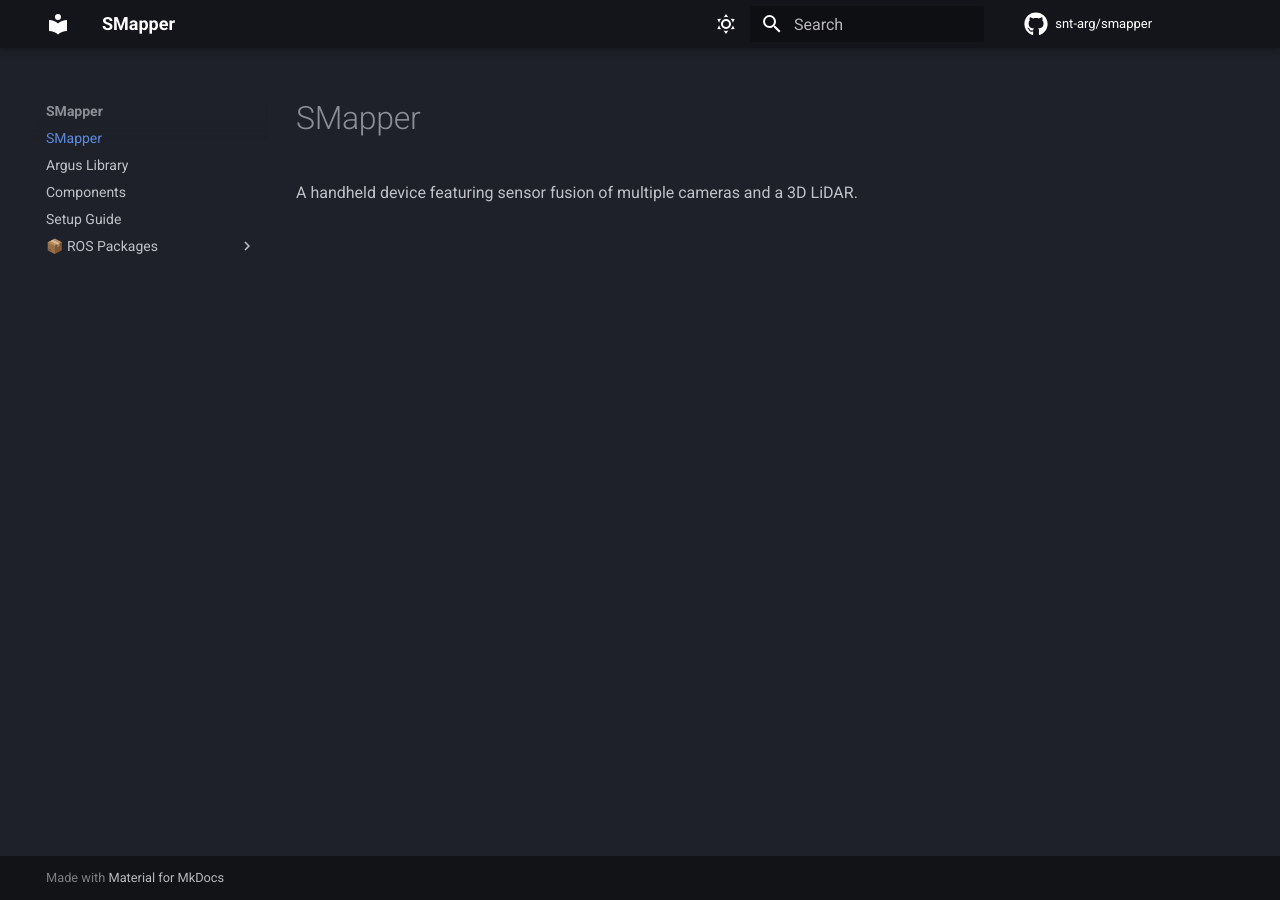
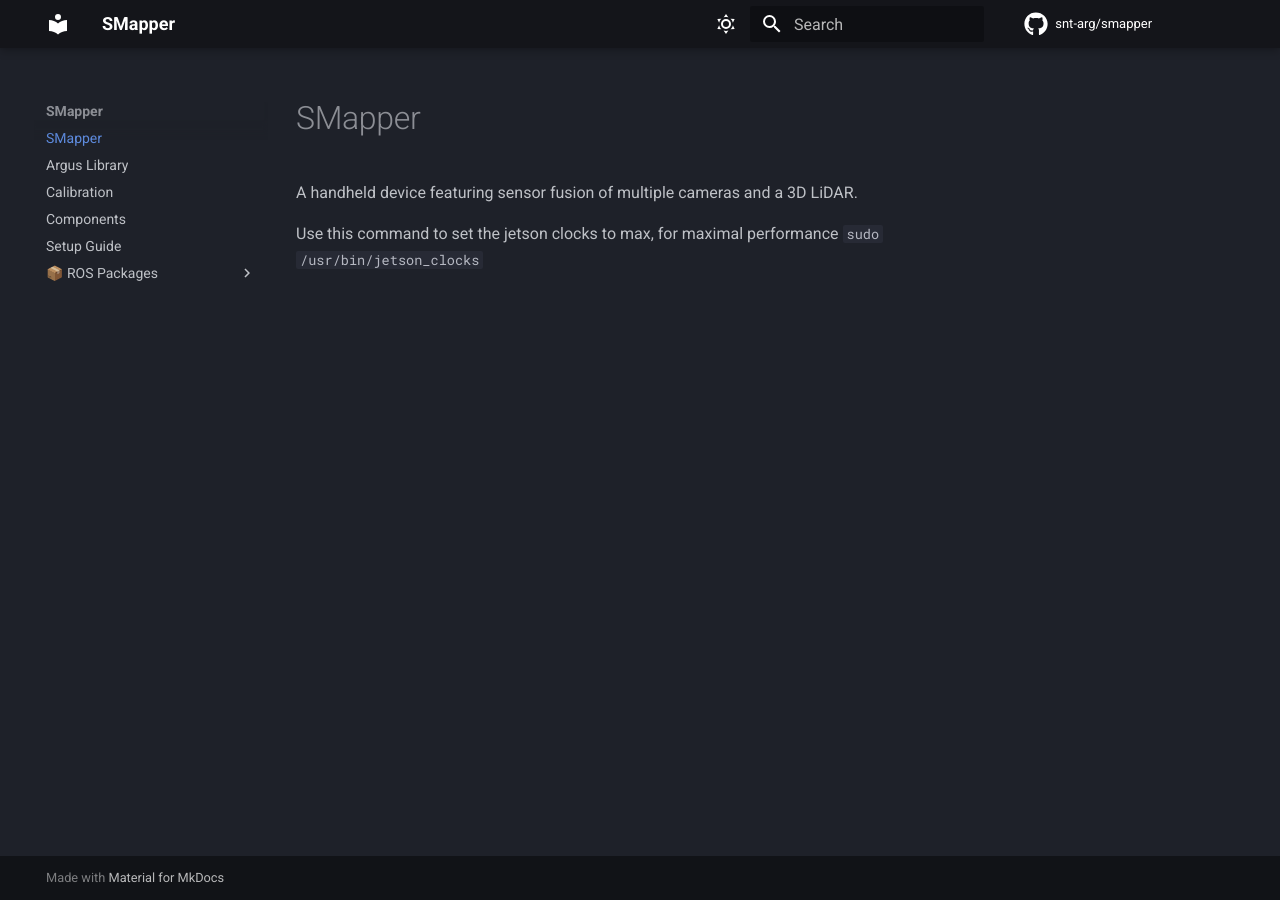
Before and after one commit to snt-arg/smapper, an MkDocs documentation site: the page built from docs/index.md, in a window 1280 px wide. Built offline with MkDocs 1.6.1 and Material for MkDocs 9.7.7, drawn with Linux system fonts in a browser that asks for light colours; comment, search, counter and statistics services are not loaded.

```diff
--- a/docs/index.md
+++ b/docs/index.md
@@ -1,3 +1,6 @@
 # SMapper
 
 A handheld device featuring sensor fusion of multiple cameras and a 3D LiDAR.
+
+Use this command to set the jetson clocks to max, for maximal performance
+`sudo /usr/bin/jetson_clocks`
```
Also changed, not shown: docs/calibration.md (added, +9 -0 lines).
